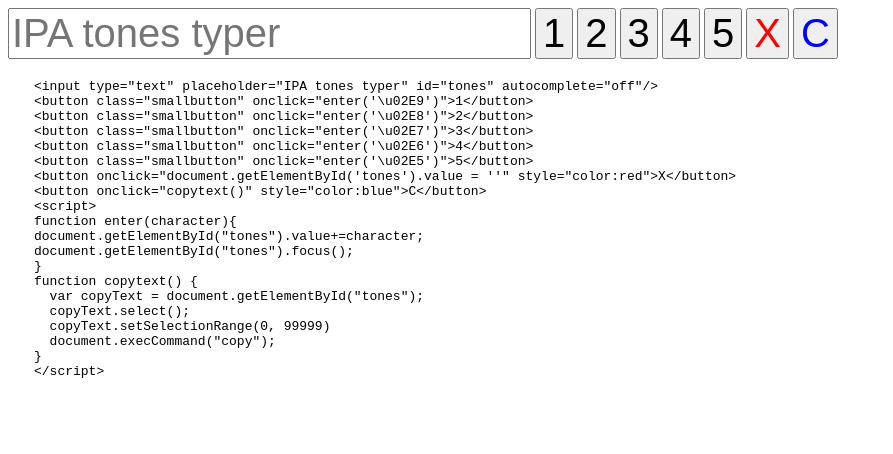
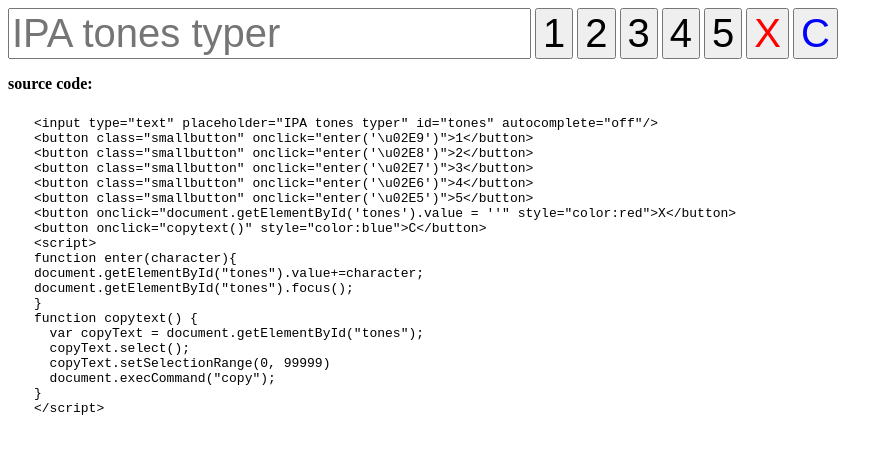
Before and after one commit to victorlee/ipa-tones, a plain HTML site: page index.html in a window 1280 px wide. Shown: the whole page, without its empty margins (0-893 px from the left). Drawn offline with Linux system fonts and the light colour scheme.

Commit message:
Update index.html

```diff
--- a/index.html
+++ b/index.html
@@ -16,6 +16,7 @@ pre > code {
 <button class="smallbutton" onclick="enter('\u02E5')">5</button>
 <button onclick="document.getElementById('tones').value = ''" style="color:red">X</button>
 <button onclick="copytext()" style="color:blue">C</button>
+<p style="font-weight: bold">source code:</p>
 <script>
 function enter(character){
 document.getElementById("tones").value+=character;
```
